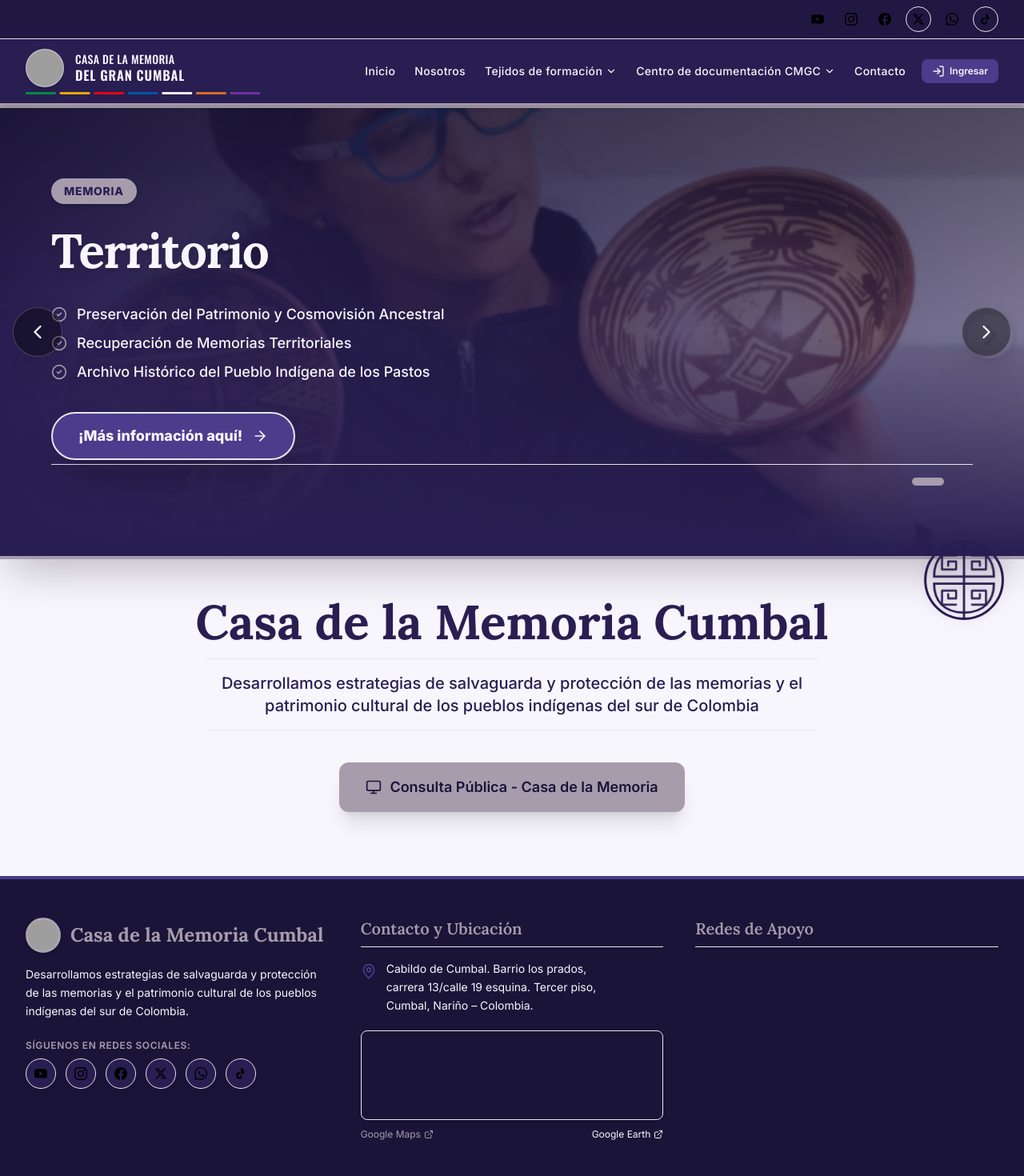
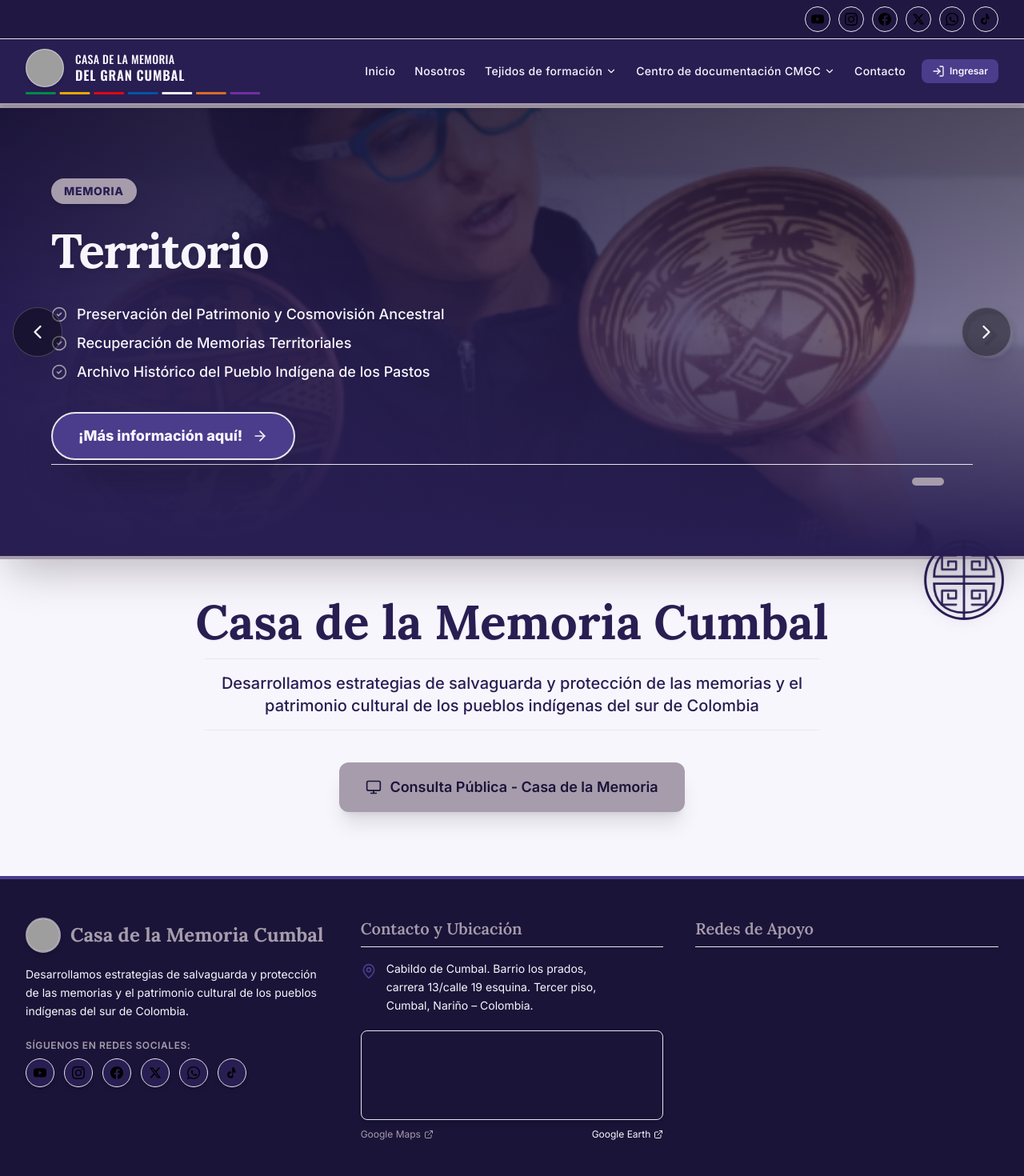
Before and after one commit to danielguadir/casa-memoria-web, a Next.js app: page /contacto in a window 1280 px wide. Shown: the top 1470 px of the page at 80% size. Built offline with nearby package versions, Linux system fonts and the light colour scheme; grey boxes are pictures that could not be loaded.

Commit message:
feat(social): add brand color hover effects for all social media links in Navbar and Footer

```diff
--- a/src/components/Footer.tsx
+++ b/src/components/Footer.tsx
@@ -49,7 +49,12 @@ export default function Footer() {
                     rel="noopener noreferrer"
                     title={`Síguenos en ${social.name}`}
                     aria-label={social.name}
-                    className="bg-verde-profundo p-2.5 rounded-full hover:bg-terracota hover:scale-110 transition-all duration-200 text-crema flex items-center justify-center border border-crema/10 shadow-sm"
+                    className={`
+                      w-9 h-9 rounded-full flex items-center justify-center
+                      transition-all duration-300 cursor-pointer hover:scale-115 shrink-0 shadow-md
+                      bg-verde-profundo text-crema border border-crema/10
+                      ${social.hoverColorClass}
+                    `}
                   >
                     {social.icon}
                   </a>
--- a/src/components/SocialHeaderBar.tsx
+++ b/src/components/SocialHeaderBar.tsx
@@ -11,8 +11,6 @@ interface SocialHeaderBarProps {
 export default function SocialHeaderBar({
   className = '',
 }: SocialHeaderBarProps) {
-
-
   return (
     <div className={`flex items-center space-x-2 sm:space-x-2.5 ${className}`}>
       {socialLinks.map((social) => (
@@ -24,8 +22,10 @@ export default function SocialHeaderBar({
           aria-label={social.ariaLabel}
           title={social.name}
           className={`
-            w-7 h-7 sm:w-8 sm:h-8 rounded-full flex items-center justify-center transition-all duration-200 cursor-pointer hover:scale-115 shrink-0 shadow-md
-            ${social.colorClass}
+            w-7 h-7 sm:w-8 sm:h-8 rounded-full flex items-center justify-center
+            transition-all duration-300 cursor-pointer hover:scale-115 shrink-0 shadow-sm
+            bg-verde-profundo/80 text-crema border border-crema/20
+            ${social.hoverColorClass}
           `}
         >
           {social.icon}
@@ -33,5 +33,4 @@ export default function SocialHeaderBar({
       ))}
     </div>
   );
-
 }
--- a/src/data/socialLinks.tsx
+++ b/src/data/socialLinks.tsx
@@ -6,6 +6,7 @@ export interface SocialLink {
   href: string;
   ariaLabel: string;
   colorClass: string;
+  hoverColorClass: string;
   icon: React.ReactNode;
 }
 
@@ -16,6 +17,7 @@ export const socialLinks: SocialLink[] = [
     href: 'https://www.youtube.com/@casamemoriacumbal',
     ariaLabel: 'Visitar canal de YouTube de Casa de la Memoria',
     colorClass: 'bg-[#FF0000] text-white hover:bg-red-700 shadow-sm',
+    hoverColorClass: 'hover:bg-[#FF0000] hover:text-white hover:border-[#FF0000] hover:shadow-lg hover:shadow-red-600/40',
     icon: (
       <svg className="w-4 h-4 fill-current" viewBox="0 0 24 24" aria-hidden="true">
         <path d="M23.498 6.186a3.016 3.016 0 0 0-2.122-2.136C19.505 3.545 12 3.545 12 3.545s-7.505 0-9.377.505A3.017 3.017 0 0 0 .502 6.186C0 8.07 0 12 0 12s0 3.93.502 5.814a3.016 3.016 0 0 0 2.122 2.136c1.871.505 9.376.505 9.376.505s7.505 0 9.377-.505a3.015 3.015 0 0 0 2.122-2.136C24 15.93 24 12 24 12s0-3.93-.502-5.814zM9.545 15.568V8.432L15.818 12l-6.273 3.568z"/>
@@ -28,6 +30,7 @@ export const socialLinks: SocialLink[] = [
     href: 'https://www.instagram.com/casadelamemoriagrancumbal',
     ariaLabel: 'Visitar perfil de Instagram de Casa de la Memoria',
     colorClass: 'bg-gradient-to-tr from-[#f9ce34] via-[#ee2a7b] to-[#6228d7] text-white shadow-sm hover:opacity-90',
+    hoverColorClass: 'hover:bg-gradient-to-tr hover:from-[#f9ce34] hover:via-[#ee2a7b] hover:to-[#6228d7] hover:text-white hover:border-transparent hover:shadow-lg hover:shadow-pink-500/40',
     icon: (
       <svg className="w-4 h-4 fill-current" viewBox="0 0 24 24" aria-hidden="true">
         <path d="M12 2.163c3.204 0 3.584.012 4.85.07 3.252.148 4.771 1.691 4.919 4.919.058 1.265.069 1.645.069 4.849 0 3.205-.012 3.584-.069 4.849-.149 3.225-1.664 4.771-4.919 4.919-1.266.058-1.644.07-4.85.07-3.204 0-3.584-.012-4.849-.07-3.26-.149-4.771-1.699-4.919-4.92-.058-1.265-.07-1.644-.07-4.849 0-3.204.013-3.583.07-4.849.149-3.227 1.664-4.771 4.919-4.919 1.266-.057 1.645-.069 4.849-.069zm0-2.163c-3.259 0-3.667.014-4.947.072-4.358.2-6.78 2.618-6.98 6.98-.059 1.281-.073 1.689-.073 4.948 0 3.259.014 3.668.072 4.948.2 4.358 2.618 6.78 6.98 6.98 1.281.058 1.689.072 4.948.072 3.259 0 3.668-.014 4.948-.072 4.354-.2 6.782-2.618 6.979-6.98.059-1.28.073-1.689.073-4.948 0-3.259-.014-3.667-.072-4.947-.196-4.354-2.617-6.78-6.979-6.98-1.281-.059-1.69-.073-4.949-.073zm0 5.838c-3.403 0-6.162 2.759-6.162 6.162s2.759 6.163 6.162 6.163 6.162-2.759 6.162-6.163c0-3.403-2.759-6.162-6.162-6.162zm0 10.162c-2.209 0-4-1.79-4-4 0-2.209 1.791-4 4-4s4 1.791 4 4c0 2.21-1.791 4-4 4zm6.406-11.845c-.796 0-1.441.645-1.441 1.44s.645 1.44 1.441 1.44c.795 0 1.439-.645 1.439-1.44s-.644-1.44-1.439-1.44z"/>
@@ -40,6 +43,7 @@ export const socialLinks: SocialLink[] = [
     href: 'https://www.facebook.com/profile.php?id=61565526674813',
     ariaLabel: 'Visitar página de Facebook de Casa de la Memoria',
     colorClass: 'bg-[#1877F2] text-white hover:bg-blue-700 shadow-sm',
+    hoverColorClass: 'hover:bg-[#1877F2] hover:text-white hover:border-[#1877F2] hover:shadow-lg hover:shadow-blue-600/40',
     icon: (
       <svg className="w-4 h-4 fill-current" viewBox="0 0 24 24" aria-hidden="true">
         <path d="M24 12.073c0-6.627-5.373-12-12-12s-12 5.373-12 12c0 5.99 4.388 10.954 10.125 11.854v-8.385H7.078v-3.47h3.047V9.43c0-3.007 1.792-4.669 4.533-4.669 1.312 0 2.686.235 2.686.235v2.953H15.83c-1.491 0-1.956.925-1.956 1.874v2.25h3.328l-.532 3.47h-2.796v8.385C19.612 23.027 24 18.062 24 12.073z"/>
@@ -52,6 +56,7 @@ export const socialLinks: SocialLink[] = [
     href: 'https://x.com/casamemoriacumbal',
     ariaLabel: 'Visitar cuenta de X (Twitter) de Casa de la Memoria',
     colorClass: 'bg-black text-white border border-crema/30 hover:bg-gray-800 shadow-sm',
+    hoverColorClass: 'hover:bg-black hover:text-white hover:border-gray-600 hover:shadow-lg hover:shadow-gray-900/50',
     icon: (
       <svg className="w-4 h-4 fill-current" viewBox="0 0 24 24" aria-hidden="true">
         <path d="M18.244 2.25h3.308l-7.227 8.26 8.502 11.24H16.17l-5.214-6.817L4.99 21.75H1.68l7.73-8.835L1.254 2.25H8.08l4.713 6.231zm-1.161 17.52h1.833L7.084 4.126H5.117z"/>
@@ -64,6 +69,7 @@ export const socialLinks: SocialLink[] = [
     href: 'https://wa.me/573207282854?text=Un%20saludo%2C%20Casa%20de%20la%20Memoria%20Cumbal',
     ariaLabel: 'Contactar por WhatsApp a Casa de la Memoria',
     colorClass: 'bg-[#25D366] text-white hover:bg-emerald-600 shadow-sm',
+    hoverColorClass: 'hover:bg-[#25D366] hover:text-white hover:border-[#25D366] hover:shadow-lg hover:shadow-emerald-600/40',
     icon: (
       <svg className="w-4 h-4 fill-current" viewBox="0 0 24 24" aria-hidden="true">
         <path d="M.057 24l1.687-6.163c-1.041-1.804-1.588-3.849-1.587-5.946.003-6.556 5.338-11.891 11.893-11.891 3.181.001 6.167 1.24 8.413 3.488 2.245 2.248 3.481 5.236 3.48 8.414-.003 6.557-5.338 11.892-11.893 11.892-1.99-.001-3.951-.5-5.688-1.448l-6.305 1.654zm6.597-3.807c1.676.995 3.276 1.591 5.392 1.592 5.448 0 9.886-4.434 9.889-9.885.002-5.462-4.415-9.89-9.881-9.892-5.452 0-9.887 4.434-9.889 9.884-.001 2.225.651 3.891 1.746 5.634l-.999 3.648 3.742-.981zm11.387-5.464c-.285-.143-1.688-.833-1.949-.928-.261-.095-.451-.143-.641.143-.19.285-.736.928-.902 1.118-.166.19-.333.214-.618.071-.285-.143-1.204-.444-2.293-1.415-.847-.756-1.42-1.69-1.586-1.975-.166-.285-.018-.439.125-.581.128-.128.285-.333.428-.499.143-.166.19-.285.285-.476.095-.19.048-.357-.024-.499-.071-.143-.641-1.545-.879-2.116-.231-.555-.466-.48-.641-.489l-.547-.01c-.19 0-.499.071-.76.357-.261.285-.998.975-.998 2.38 0 1.404 1.022 2.76 1.164 2.951.143.19 2.012 3.073 4.875 4.31.681.294 1.213.47 1.627.601.684.218 1.306.187 1.798.114.548-.082 1.688-.689 1.926-1.355.238-.666.238-1.236.166-1.355-.071-.119-.261-.19-.546-.333z"/>
@@ -76,6 +82,7 @@ export const socialLinks: SocialLink[] = [
     href: 'https://www.tiktok.com/@casadelamemoriagrancumbal',
     ariaLabel: 'Visitar perfil de TikTok de Casa de la Memoria',
     colorClass: 'bg-black text-white border border-crema/30 hover:bg-gray-900 shadow-sm',
+    hoverColorClass: 'hover:bg-black hover:text-white hover:border-[#ff0050] hover:shadow-lg hover:shadow-cyan-500/40',
     icon: (
       <svg className="w-4 h-4 fill-current" viewBox="0 0 24 24" aria-hidden="true">
         <path d="M19.59 6.69a4.83 4.83 0 01-3.77-4.25V2h-3.45v13.67a2.89 2.89 0 01-5.2 1.74 2.89 2.89 0 012.31-4.64c.29 0 .56.04.82.1v-3.5a6.37 6.37 0 00-.82-.05A6.34 6.34 0 003.15 15.6a6.34 6.34 0 0010.83 4.47V10.45a8.28 8.28 0 004.82 1.54V8.54a4.85 4.85 0 01-3.21-1.85z"/>
@@ -84,7 +91,6 @@ export const socialLinks: SocialLink[] = [
   },
 ];
 
-
 export const siteMapLink = {
   name: 'Mapa del Sitio',
   href: '/#contacto',
```
